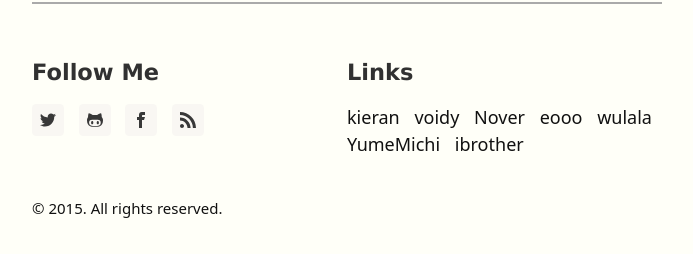
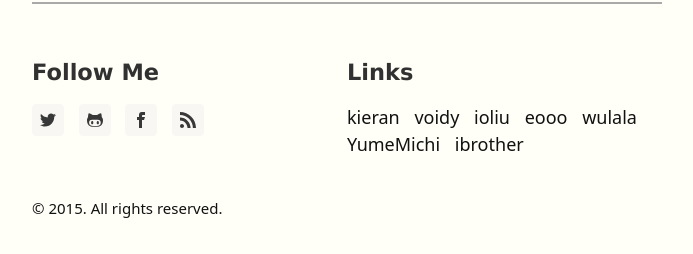
Before and after one commit to staticblog/staticblog.github.io, a Jekyll site: the page built from index.html, in a window 1280 px wide. Shown: the part 1493-1747 px from the top of the page, without its empty margins (293-986 px from the left). Built offline with Jekyll 4.4.1, drawn with Linux system fonts in a browser that asks for light colours; the list of posts is cut into pages by our own code.

Commit message:
Revert "alter links"

```diff
--- a/_data/rolls.yml
+++ b/_data/rolls.yml
@@ -2,7 +2,7 @@
     url: http://go.kieran.top
   - title: voidy
     url: http://voidy.net
-  - title: Nover
+  - title: ioliu
     url: https://ioliu.cn
   - title: eooo
     url: http://eooo.sinaapp.com
```
